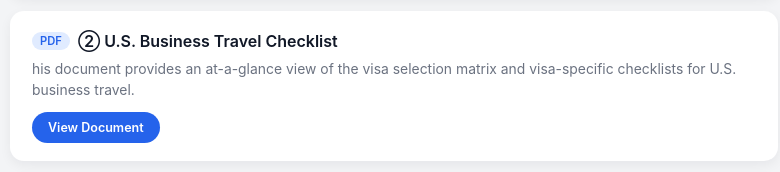
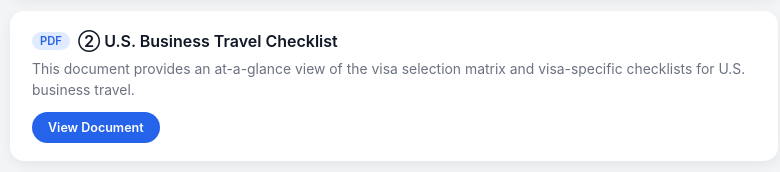
Before and after one commit to yhjeong80/US-Biztrip-Compliance-EN, a plain HTML site: page index.html in a window 1280 px wide. Shown: the part 340-512 px from the top of the page, 246-1026 px from the left. Drawn offline with Linux system fonts and the light colour scheme.

Commit message:
Add files via upload

```diff
--- a/index.html
+++ b/index.html
@@ -190,7 +190,7 @@
           <div class="card-title">② U.S. Business Travel Checklist</div>
         </div>
         <div class="card-desc">
-          his document provides an at-a-glance view of the visa selection matrix and visa-specific checklists for U.S. business travel.
+          This document provides an at-a-glance view of the visa selection matrix and visa-specific checklists for U.S. business travel.
         </div>
         <div class="btn-row">
           <a class="btn" href="pdfjs/viewer.html?file=../US-Biztrip-Checklist.pdf#zoom=page-width">
```
